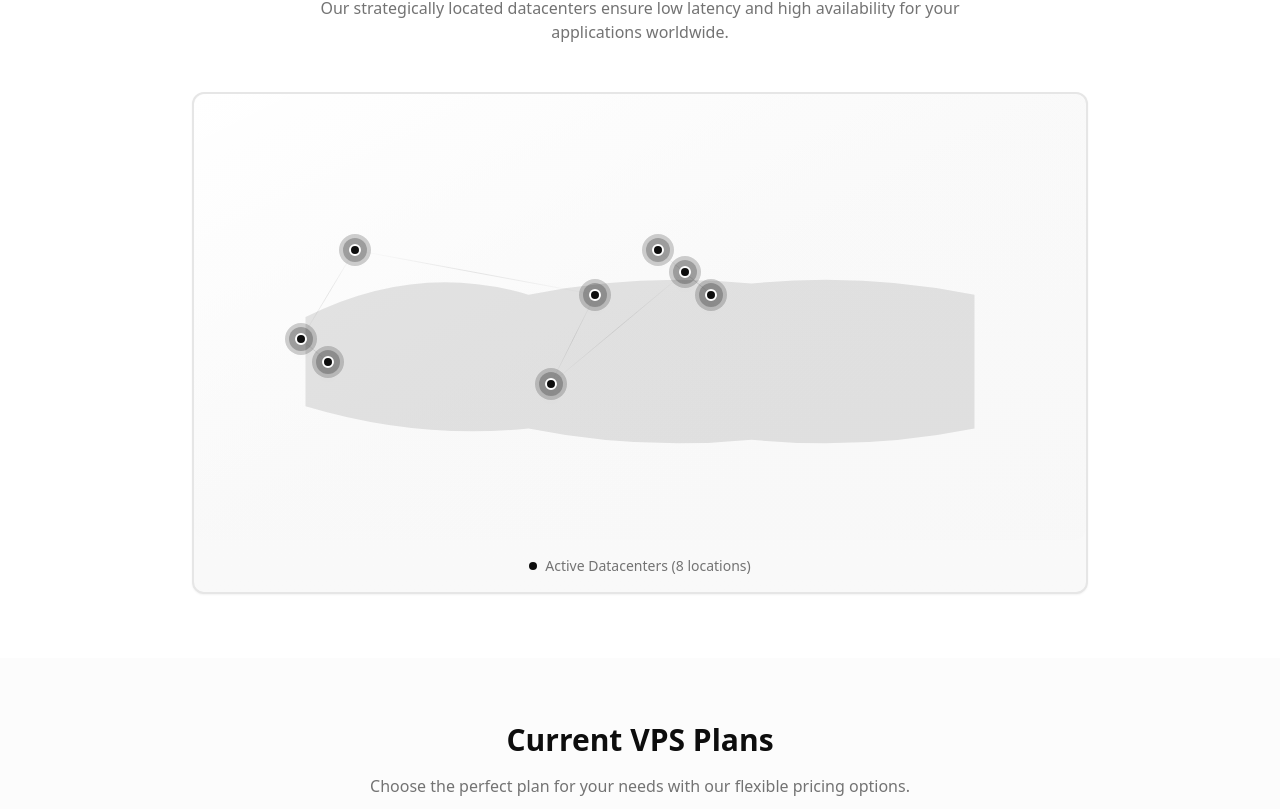
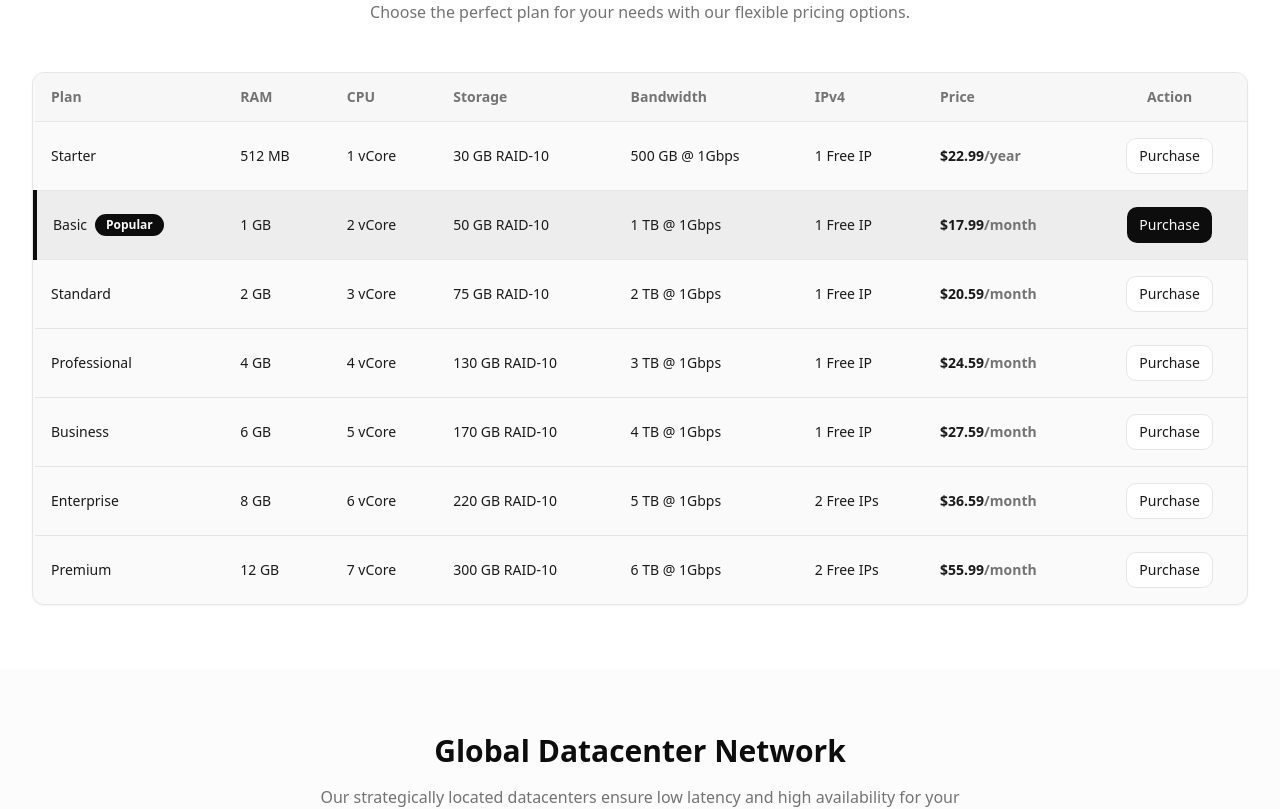
Before and after one commit to u-gayashan/shadow-cloud-plans, a React (Vite) app: page / in a window 1280 px wide. Shown: the part 1119-1928 px from the top of the page. Built offline with nearby package versions, Linux system fonts and the light colour scheme.

Commit message:
Refactor homepage and add notification
- Replaced VPS plan cards with a table.
- Fixed the "Global Datacenter Network" section.
- Added a notification UI component after 10 seconds.
- Ensured the website is fully responsive.

```diff
--- a/src/components/DatacenterMap.tsx
+++ b/src/components/DatacenterMap.tsx
@@ -16,14 +16,47 @@ export const DatacenterMap = () => {
   return (
     <Card className="relative w-full max-w-4xl mx-auto bg-gradient-to-b from-card to-muted/20 border-2">
       <div className="aspect-[2/1] relative overflow-hidden rounded-lg bg-gradient-to-br from-background via-muted/10 to-muted/30">
-        {/* Stylized North America outline */}
-        <div className="absolute inset-0 opacity-10">
+        {/* Stylized North America outline - More visible */}
+        <div className="absolute inset-0 opacity-30">
           <svg viewBox="0 0 800 400" className="w-full h-full">
+            {/* Main continent shape */}
             <path
-              d="M100 200 Q200 150 300 180 Q400 160 500 170 Q600 160 700 180 L700 300 Q600 320 500 310 Q400 320 300 300 Q200 310 100 280 Z"
+              d="M120 280
+                 Q140 200 180 180
+                 Q220 160 280 170
+                 Q320 150 380 160
+                 Q420 140 480 150
+                 Q540 135 600 145
+                 Q640 130 680 140
+                 L680 200
+                 Q670 240 650 260
+                 Q620 280 580 290
+                 Q540 300 500 295
+                 Q460 300 420 295
+                 Q380 300 340 290
+                 Q300 295 260 285
+                 Q220 290 180 280
+                 Q150 285 120 280 Z"
               fill="currentColor"
+              stroke="currentColor"
+              strokeWidth="2"
               className="text-foreground"
             />
+            {/* Great Lakes region */}
+            <ellipse cx="450" cy="220" rx="30" ry="15" fill="currentColor" className="text-foreground opacity-50" />
+            <ellipse cx="470" cy="210" rx="15" ry="8" fill="currentColor" className="text-foreground opacity-50" />
+          </svg>
+        </div>
+
+        {/* Grid lines for reference */}
+        <div className="absolute inset-0 opacity-5">
+          <svg viewBox="0 0 100 50" className="w-full h-full">
+            {[...Array(11)].map((_, i) => (
+              <line key={`v${i}`} x1={i * 10} y1="0" x2={i * 10} y2="50" stroke="currentColor" strokeWidth="0.5" />
+            ))}
+            {[...Array(6)].map((_, i) => (
+              <line key={`h${i}`} x1="0" y1={i * 10} x2="100" y2={i * 10} stroke="currentColor" strokeWidth="0.5" />
+            ))}
           </svg>
         </div>
 
@@ -31,7 +64,7 @@ export const DatacenterMap = () => {
         {datacenters.map((dc, index) => (
           <div
             key={index}
-            className="absolute transform -translate-x-1/2 -translate-y-1/2 group cursor-pointer"
+            className="absolute transform -translate-x-1/2 -translate-y-1/2 group cursor-pointer z-10"
             style={{ left: dc.x, top: dc.y }}
           >
             {/* Pulse effect */}
@@ -42,7 +75,7 @@ export const DatacenterMap = () => {
             <div className="w-3 h-3 bg-primary rounded-full border-2 border-background shadow-lg relative z-10"></div>
 
             {/* Tooltip */}
-            <div className="absolute bottom-full left-1/2 transform -translate-x-1/2 mb-2 px-2 py-1 bg-foreground text-background text-xs rounded opacity-0 group-hover:opacity-100 transition-opacity whitespace-nowrap">
+            <div className="absolute bottom-full left-1/2 transform -translate-x-1/2 mb-2 px-2 py-1 bg-foreground text-background text-xs rounded opacity-0 group-hover:opacity-100 transition-opacity whitespace-nowrap z-20">
               {dc.name}
             </div>
           </div>
@@ -53,22 +86,25 @@ export const DatacenterMap = () => {
           <defs>
             <linearGradient id="connectionGradient" x1="0%" y1="0%" x2="100%" y2="0%">
               <stop offset="0%" stopColor="currentColor" stopOpacity="0" />
-              <stop offset="50%" stopColor="currentColor" stopOpacity="0.1" />
+              <stop offset="50%" stopColor="currentColor" stopOpacity="0.15" />
               <stop offset="100%" stopColor="currentColor" stopOpacity="0" />
             </linearGradient>
           </defs>
-          {datacenters.slice(0, -1).map((dc, index) => (
+          {datacenters.slice(0, -1).map((dc, index) => {
+            const nextDc = datacenters[index + 1];
+            return (
               <line
                 key={index}
                 x1={dc.x}
                 y1={dc.y}
-              x2={datacenters[index + 1].x}
-              y2={datacenters[index + 1].y}
+                x2={nextDc.x}
+                y2={nextDc.y}
                 stroke="url(#connectionGradient)"
                 strokeWidth="1"
                 className="text-primary"
               />
-          ))}
+            );
+          })}
         </svg>
       </div>
 
--- /dev/null
+++ b/src/components/TimedNotification.tsx
@@ -0,0 +1,69 @@
+
+import { useState, useEffect } from "react";
+import { Card } from "@/components/ui/card";
+import { Button } from "@/components/ui/button";
+import { X, Zap } from "lucide-react";
+import { useNavigate } from "react-router-dom";
+
+export const TimedNotification = () => {
+  const [showNotification, setShowNotification] = useState(false);
+  const navigate = useNavigate();
+
+  useEffect(() => {
+    const timer = setTimeout(() => {
+      setShowNotification(true);
+    }, 10000); // Show after 10 seconds
+
+    return () => clearTimeout(timer);
+  }, []);
+
+  const handleViewPlans = () => {
+    setShowNotification(false);
+    navigate("/dashboard");
+  };
+
+  const handleClose = () => {
+    setShowNotification(false);
+  };
+
+  if (!showNotification) return null;
+
+  return (
+    <div className="fixed top-4 right-4 z-50 animate-in slide-in-from-top-2 duration-500">
+      <Card className="w-80 p-4 shadow-lg border-2 bg-background">
+        <div className="flex items-start justify-between mb-3">
+          <div className="flex items-center gap-2">
+            <div className="w-8 h-8 bg-primary rounded-full flex items-center justify-center">
+              <Zap className="w-4 h-4 text-primary-foreground" />
+            </div>
+            <span className="font-semibold text-sm">New Release!</span>
+          </div>
+          <Button
+            variant="ghost"
+            size="sm"
+            onClick={handleClose}
+            className="h-6 w-6 p-0 hover:bg-muted"
+          >
+            <X className="w-4 h-4" />
+          </Button>
+        </div>
+
+        <div className="mb-4">
+          <h3 className="font-bold text-lg mb-1">KVM VPS Plans Now Available!</h3>
+          <p className="text-sm text-muted-foreground">
+            Experience enhanced performance with our new KVM virtualization technology. Starting from just $10.96/year with full root access.
+          </p>
+        </div>
+
+        <div className="flex gap-2">
+          <Button onClick={handleViewPlans} className="flex-1 bg-primary hover:bg-primary/90">
+            View Plans
+          </Button>
+          <Button variant="outline" onClick={handleClose} className="px-4">
+            Later
+          </Button>
+        </div>
+      </Card>
+    </div>
+  );
+};
--- /dev/null
+++ b/src/components/VPSTable.tsx
@@ -0,0 +1,142 @@
+
+import { Button } from "@/components/ui/button";
+import { Card } from "@/components/ui/card";
+import { Table, TableBody, TableCell, TableHead, TableHeader, TableRow } from "@/components/ui/table";
+import { Badge } from "@/components/ui/badge";
+
+const vpsPlans = [
+  {
+    name: "Starter",
+    ram: "512 MB",
+    cpu: "1 vCore",
+    storage: "30 GB RAID-10",
+    bandwidth: "500 GB @ 1Gbps",
+    ipv4: "1 Free IP",
+    price: "$22.99",
+    period: "/year",
+    popular: false
+  },
+  {
+    name: "Basic",
+    ram: "1 GB",
+    cpu: "2 vCore",
+    storage: "50 GB RAID-10",
+    bandwidth: "1 TB @ 1Gbps",
+    ipv4: "1 Free IP",
+    price: "$17.99",
+    period: "/month",
+    popular: true
+  },
+  {
+    name: "Standard",
+    ram: "2 GB",
+    cpu: "3 vCore",
+    storage: "75 GB RAID-10",
+    bandwidth: "2 TB @ 1Gbps",
+    ipv4: "1 Free IP",
+    price: "$20.59",
+    period: "/month",
+    popular: false
+  },
+  {
+    name: "Professional",
+    ram: "4 GB",
+    cpu: "4 vCore",
+    storage: "130 GB RAID-10",
+    bandwidth: "3 TB @ 1Gbps",
+    ipv4: "1 Free IP",
+    price: "$24.59",
+    period: "/month",
+    popular: false
+  },
+  {
+    name: "Business",
+    ram: "6 GB",
+    cpu: "5 vCore",
+    storage: "170 GB RAID-10",
+    bandwidth: "4 TB @ 1Gbps",
+    ipv4: "1 Free IP",
+    price: "$27.59",
+    period: "/month",
+    popular: false
+  },
+  {
+    name: "Enterprise",
+    ram: "8 GB",
+    cpu: "6 vCore",
+    storage: "220 GB RAID-10",
+    bandwidth: "5 TB @ 1Gbps",
+    ipv4: "2 Free IPs",
+    price: "$36.59",
+    period: "/month",
+    popular: false
+  },
+  {
+    name: "Premium",
+    ram: "12 GB",
+    cpu: "7 vCore",
+    storage: "300 GB RAID-10",
+    bandwidth: "6 TB @ 1Gbps",
+    ipv4: "2 Free IPs",
+    price: "$55.99",
+    period: "/month",
+    popular: false
+  }
+];
+
+export const VPSTable = () => {
+  return (
+    <Card className="w-full overflow-hidden">
+      <div className="overflow-x-auto">
+        <Table>
+          <TableHeader>
+            <TableRow className="bg-muted/50">
+              <TableHead className="font-semibold">Plan</TableHead>
+              <TableHead className="font-semibold">RAM</TableHead>
+              <TableHead className="font-semibold">CPU</TableHead>
+              <TableHead className="font-semibold">Storage</TableHead>
+              <TableHead className="font-semibold">Bandwidth</TableHead>
+              <TableHead className="font-semibold">IPv4</TableHead>
+              <TableHead className="font-semibold">Price</TableHead>
+              <TableHead className="font-semibold text-center">Action</TableHead>
+            </TableRow>
+          </TableHeader>
+          <TableBody>
+            {vpsPlans.map((plan, index) => (
+              <TableRow key={index} className={`hover:bg-muted/30 ${plan.popular ? 'bg-primary/5 border-l-4 border-l-primary' : ''}`}>
+                <TableCell className="font-medium">
+                  <div className="flex items-center gap-2">
+                    {plan.name}
+                    {plan.popular && (
+                      <Badge variant="default" className="text-xs">
+                        Popular
+                      </Badge>
+                    )}
+                  </div>
+                </TableCell>
+                <TableCell>{plan.ram}</TableCell>
+                <TableCell>{plan.cpu}</TableCell>
+                <TableCell>{plan.storage}</TableCell>
+                <TableCell>{plan.bandwidth}</TableCell>
+                <TableCell>{plan.ipv4}</TableCell>
+                <TableCell className="font-semibold">
+                  {plan.price}
+                  <span className="text-sm text-muted-foreground">{plan.period}</span>
+                </TableCell>
+                <TableCell className="text-center">
+                  <Button
+                    size="sm"
+                    className={plan.popular ? 'bg-primary hover:bg-primary/90' : ''}
+                    variant={plan.popular ? 'default' : 'outline'}
+                  >
+                    Purchase
+                  </Button>
+                </TableCell>
+              </TableRow>
+            ))}
+          </TableBody>
+        </Table>
+      </div>
+    </Card>
+  );
+};
--- a/src/pages/Index.tsx
+++ b/src/pages/Index.tsx
@@ -6,7 +6,8 @@ import { Badge } from "@/components/ui/badge";
 import { Alert, AlertDescription } from "@/components/ui/alert";
 import { useNavigate } from "react-router-dom";
 import { DatacenterMap } from "@/components/DatacenterMap";
-import { PricingTable } from "@/components/PricingTable";
+import { VPSTable } from "@/components/VPSTable";
+import { TimedNotification } from "@/components/TimedNotification";
 import { Server, Shield, Zap, Globe } from "lucide-react";
 
 const Index = () => {
@@ -43,16 +44,18 @@ const Index = () => {
 
   return (
     <div className="min-h-screen bg-background">
+      <TimedNotification />
+
       {/* Release Notification */}
       {showNotification && (
         <Alert className="mb-6 mx-4 md:mx-8 mt-4 border-primary/20 bg-primary/5">
-          <AlertDescription className="flex items-center justify-between">
+          <AlertDescription className="flex flex-col sm:flex-row sm:items-center justify-between gap-4">
             <span>🎉 New KVM VPS Plans Released! Better performance at lower prices.</span>
             <Button
               variant="outline"
               size="sm"
               onClick={handleViewNewPlans}
-              className="ml-4 shrink-0"
+              className="shrink-0 w-full sm:w-auto"
             >
               View New Plans
             </Button>
@@ -61,15 +64,15 @@ const Index = () => {
       )}
 
       {/* Hero Section */}
-      <section className="px-4 md:px-8 py-16 text-center">
+      <section className="px-4 md:px-8 py-12 md:py-16 text-center">
         <div className="max-w-4xl mx-auto">
           <Badge variant="secondary" className="mb-4">
             Premium Cloud Solutions
           </Badge>
-          <h1 className="text-4xl md:text-6xl font-bold mb-6 bg-gradient-to-b from-foreground to-muted-foreground bg-clip-text text-transparent">
+          <h1 className="text-3xl md:text-4xl lg:text-6xl font-bold mb-6 bg-gradient-to-b from-foreground to-muted-foreground bg-clip-text text-transparent">
             Enterprise Cloud Infrastructure
           </h1>
-          <p className="text-xl text-muted-foreground mb-8 max-w-2xl mx-auto">
+          <p className="text-lg md:text-xl text-muted-foreground mb-8 max-w-2xl mx-auto">
             Deploy high-performance VPS instances across our global network.
             Reliable, secure, and lightning-fast cloud solutions for your business.
           </p>
@@ -85,18 +88,18 @@ const Index = () => {
       </section>
 
       {/* Features Grid */}
-      <section className="px-4 md:px-8 py-16 bg-muted/30">
+      <section className="px-4 md:px-8 py-12 md:py-16 bg-muted/30">
         <div className="max-w-6xl mx-auto">
-          <h2 className="text-3xl font-bold text-center mb-12">Why Choose Our Cloud Platform</h2>
-          <div className="grid md:grid-cols-2 lg:grid-cols-4 gap-6">
+          <h2 className="text-2xl md:text-3xl font-bold text-center mb-12">Why Choose Our Cloud Platform</h2>
+          <div className="grid sm:grid-cols-2 lg:grid-cols-4 gap-6">
             {features.map((feature, index) => (
               <Card key={index} className="text-center hover:shadow-lg transition-shadow">
-                <CardHeader>
+                <CardHeader className="pb-4">
                   <feature.icon className="w-12 h-12 mx-auto mb-4 text-primary" />
-                  <CardTitle className="text-xl">{feature.title}</CardTitle>
+                  <CardTitle className="text-lg md:text-xl">{feature.title}</CardTitle>
                 </CardHeader>
                 <CardContent>
-                  <CardDescription className="text-muted-foreground">
+                  <CardDescription className="text-muted-foreground text-sm md:text-base">
                     {feature.description}
                   </CardDescription>
                 </CardContent>
@@ -106,10 +109,21 @@ const Index = () => {
         </div>
       </section>
 
+      {/* VPS Plans Table */}
+      <section className="px-4 md:px-8 py-12 md:py-16">
+        <div className="max-w-7xl mx-auto">
+          <h2 className="text-2xl md:text-3xl font-bold text-center mb-4">Current VPS Plans</h2>
+          <p className="text-muted-foreground text-center mb-12 max-w-2xl mx-auto">
+            Choose the perfect plan for your needs with our flexible pricing options.
+          </p>
+          <VPSTable />
+        </div>
+      </section>
+
       {/* Datacenter Map */}
-      <section className="px-4 md:px-8 py-16">
+      <section className="px-4 md:px-8 py-12 md:py-16 bg-muted/30">
         <div className="max-w-6xl mx-auto">
-          <h2 className="text-3xl font-bold text-center mb-4">Global Datacenter Network</h2>
+          <h2 className="text-2xl md:text-3xl font-bold text-center mb-4">Global Datacenter Network</h2>
           <p className="text-muted-foreground text-center mb-12 max-w-2xl mx-auto">
             Our strategically located datacenters ensure low latency and high availability for your applications worldwide.
           </p>
@@ -117,21 +131,10 @@ const Index = () => {
         </div>
       </section>
 
-      {/* Pricing Plans */}
-      <section className="px-4 md:px-8 py-16 bg-muted/30">
-        <div className="max-w-7xl mx-auto">
-          <h2 className="text-3xl font-bold text-center mb-4">Current VPS Plans</h2>
-          <p className="text-muted-foreground text-center mb-12">
-            Choose the perfect plan for your needs with our flexible pricing options.
-          </p>
-          <PricingTable />
-        </div>
-      </section>
-
       {/* Footer */}
       <footer className="px-4 md:px-8 py-12 border-t bg-card">
         <div className="max-w-6xl mx-auto text-center">
-          <h3 className="text-2xl font-bold mb-4">Ready to Get Started?</h3>
+          <h3 className="text-xl md:text-2xl font-bold mb-4">Ready to Get Started?</h3>
           <p className="text-muted-foreground mb-6">
             Join thousands of satisfied customers who trust our cloud infrastructure.
           </p>
```
Lines whose indentation alone changed are shown as unchanged.
